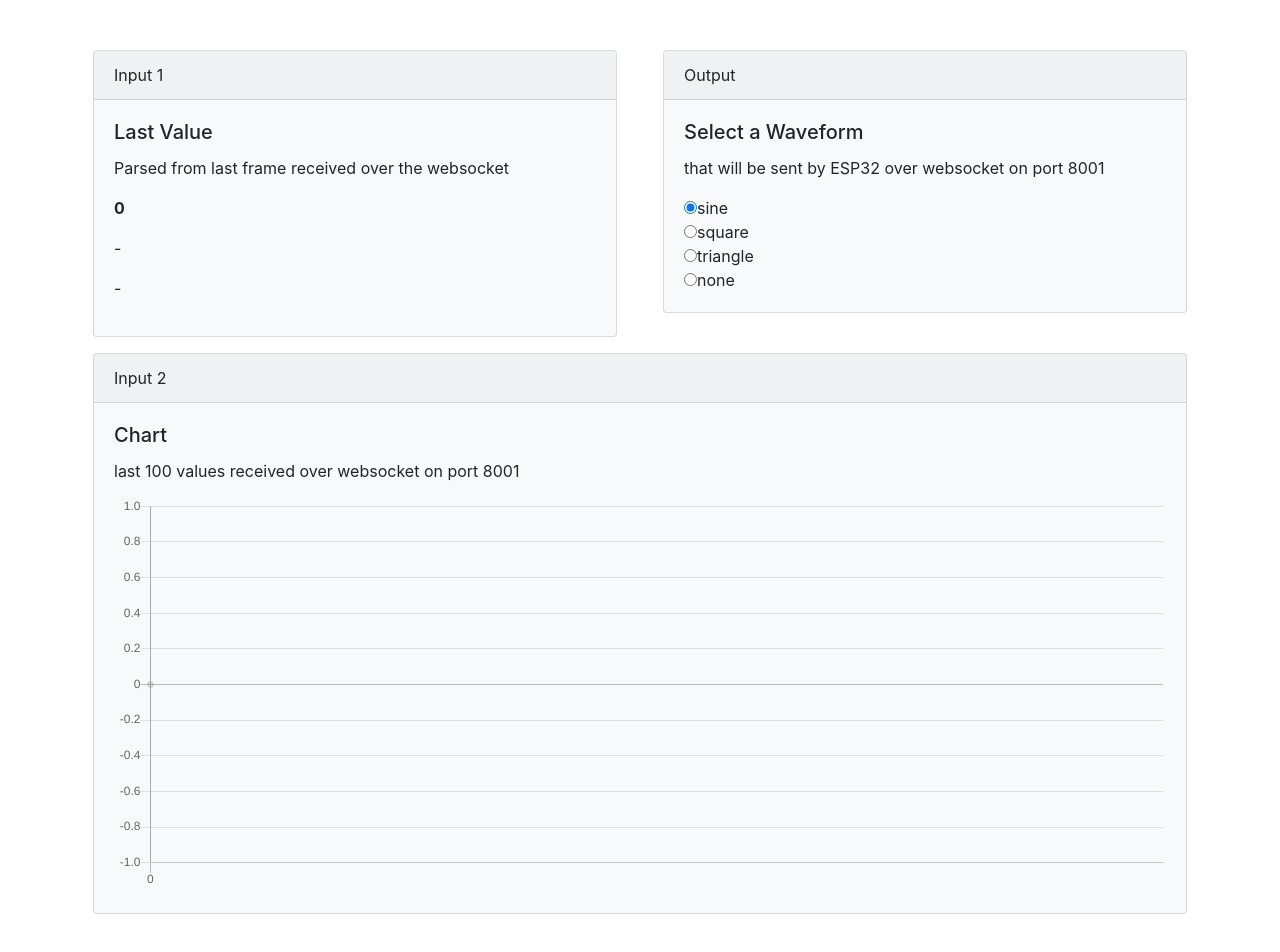
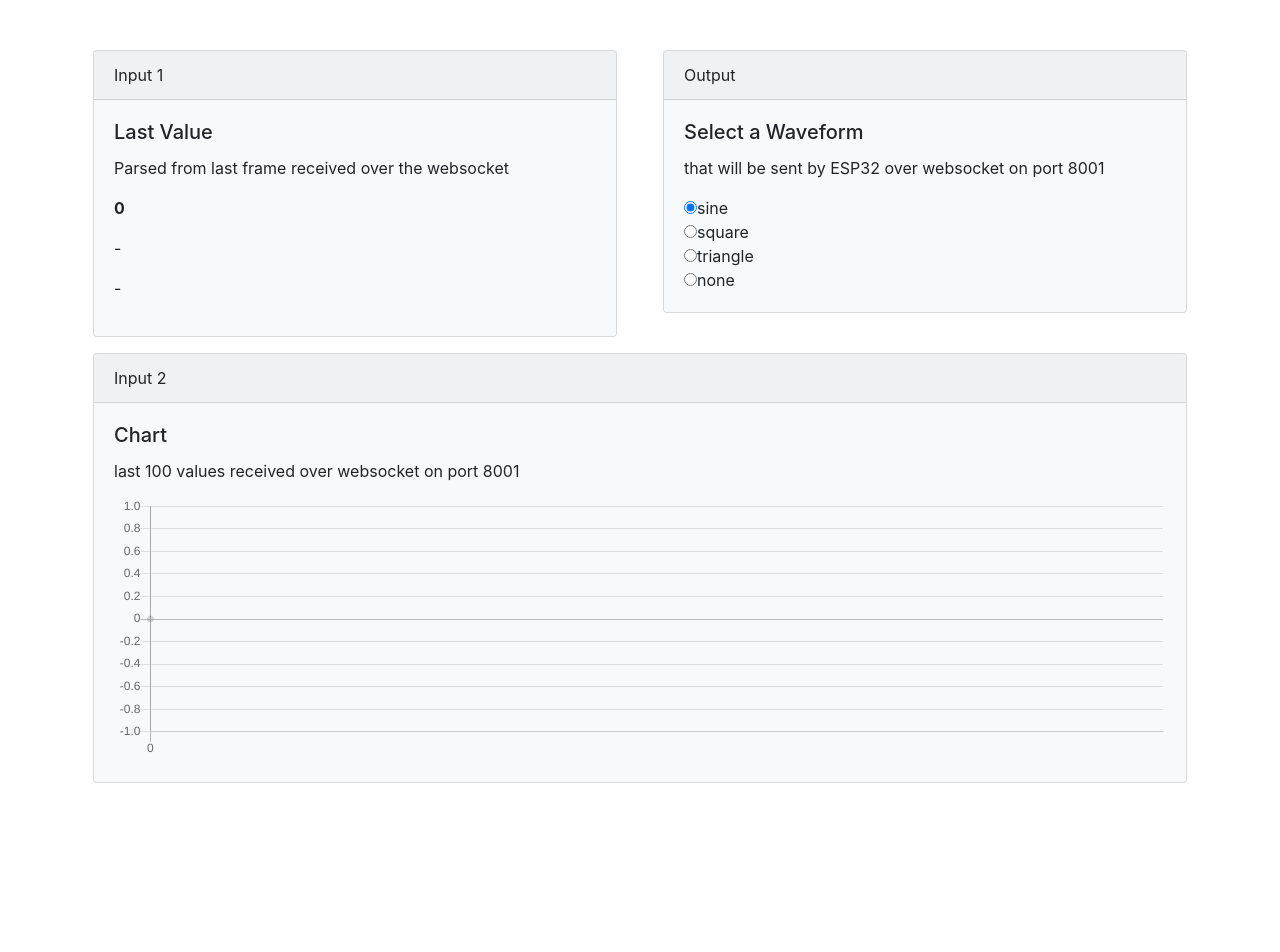
Before and after one commit to DominikN/husarnet-esp32-default, a plain HTML site: page index.html in a window 1280 px wide. Shown: the part 78-1030 px from the top of the page. After the commit the page ends 917 px from the top, so only its background shows below. Drawn offline with nearby package versions, Linux system fonts and the light colour scheme.

Commit message:
change chart height

```diff
--- a/index.html
+++ b/index.html
@@ -69,7 +69,7 @@
               <p class="card-text">
                 last 100 values received over websocket on port 8001
               </p>
-              <canvas id="myCanvas" width="400" height="150"></canvas>
+              <canvas id="myCanvas" width="400" height="100"></canvas>
             </div>
           </div>
         </div>
```
Also changed, not shown: 1 other file.
